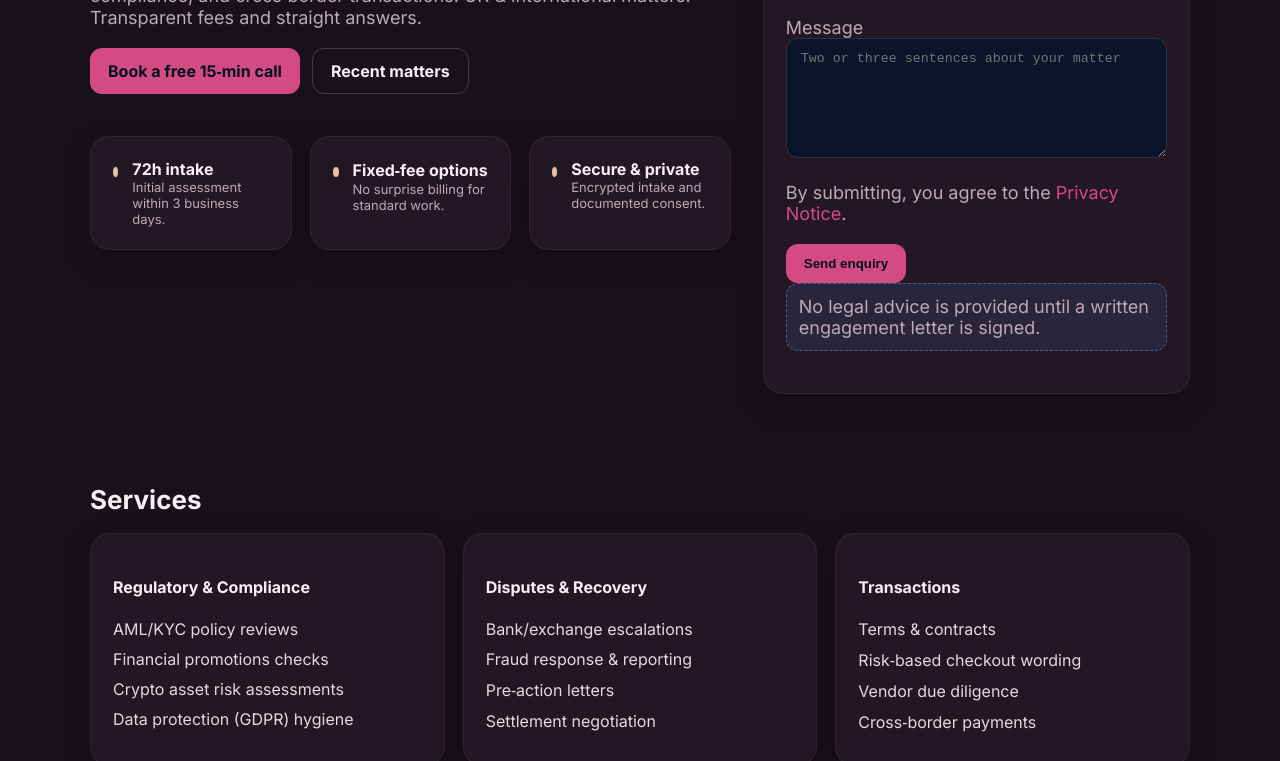
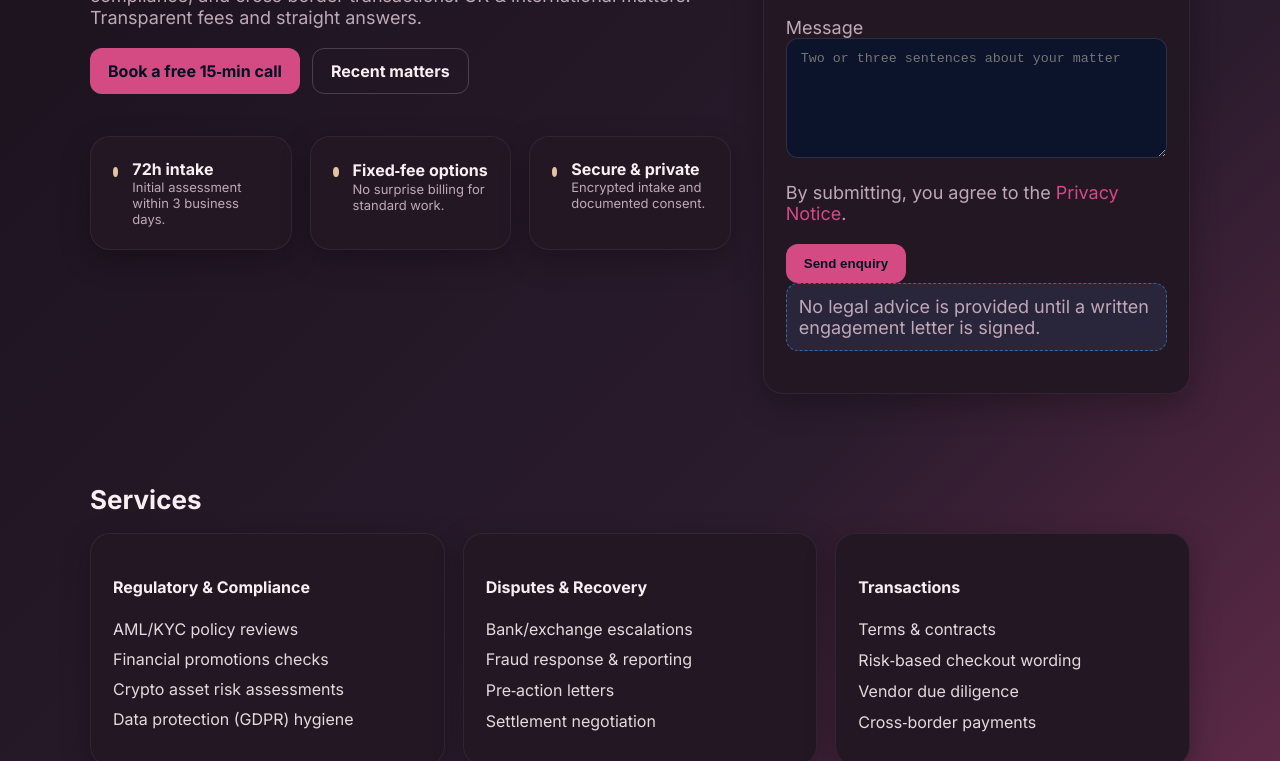
Before and after one commit to mermigasspiros-prog/Kataispellman.github.io, a plain HTML site: page index.html in a window 1280 px wide. Shown: the part 448-1209 px from the top of the page. Drawn offline with nearby package versions, Linux system fonts and the light colour scheme.

Commit message:
Update index.html

```diff
--- a/index.html
+++ b/index.html
@@ -23,7 +23,13 @@
   --card:#241724;      /* slightly lighter plum cards */
 }
     *{box-sizing:border-box}
-    html,body{margin:0;padding:0;background:var(--bg);color:var(--ink);font-family:Inter,system-ui,-apple-system,Segoe UI,Roboto,Helvetica,Arial,sans-serif;}
+    html,body{
+  margin:0;
+  padding:0;
+  background:linear-gradient(135deg, #18111A 0%, #2A1B2D 40%, #D44B84 100%);
+  color:var(--ink);
+  font-family:Inter,system-ui,-apple-system,Segoe UI,Roboto,Helvetica,Arial,sans-serif;
+}
     a{color:var(--brand);text-decoration:none}
     a:hover{text-decoration:underline}
     .wrap{max-width:1100px;margin:0 auto;padding:24px}
```
